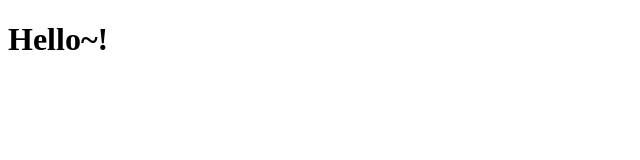
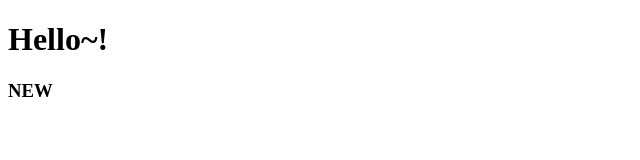
Before and after one commit to dklee123/smaple-main, a plain HTML site: page index.html in a window 1280 px wide. Shown: the full height of the page, 0-640 px from the left. Drawn offline with Linux system fonts and the light colour scheme.

Commit message:
Add files via upload

```diff
--- a/index.html
+++ b/index.html
@@ -8,5 +8,6 @@
 </head>
 <body>
     <h1>Hello~!</h1>
+    <h3>NEW</h3>
 </body>
 </html>
```
